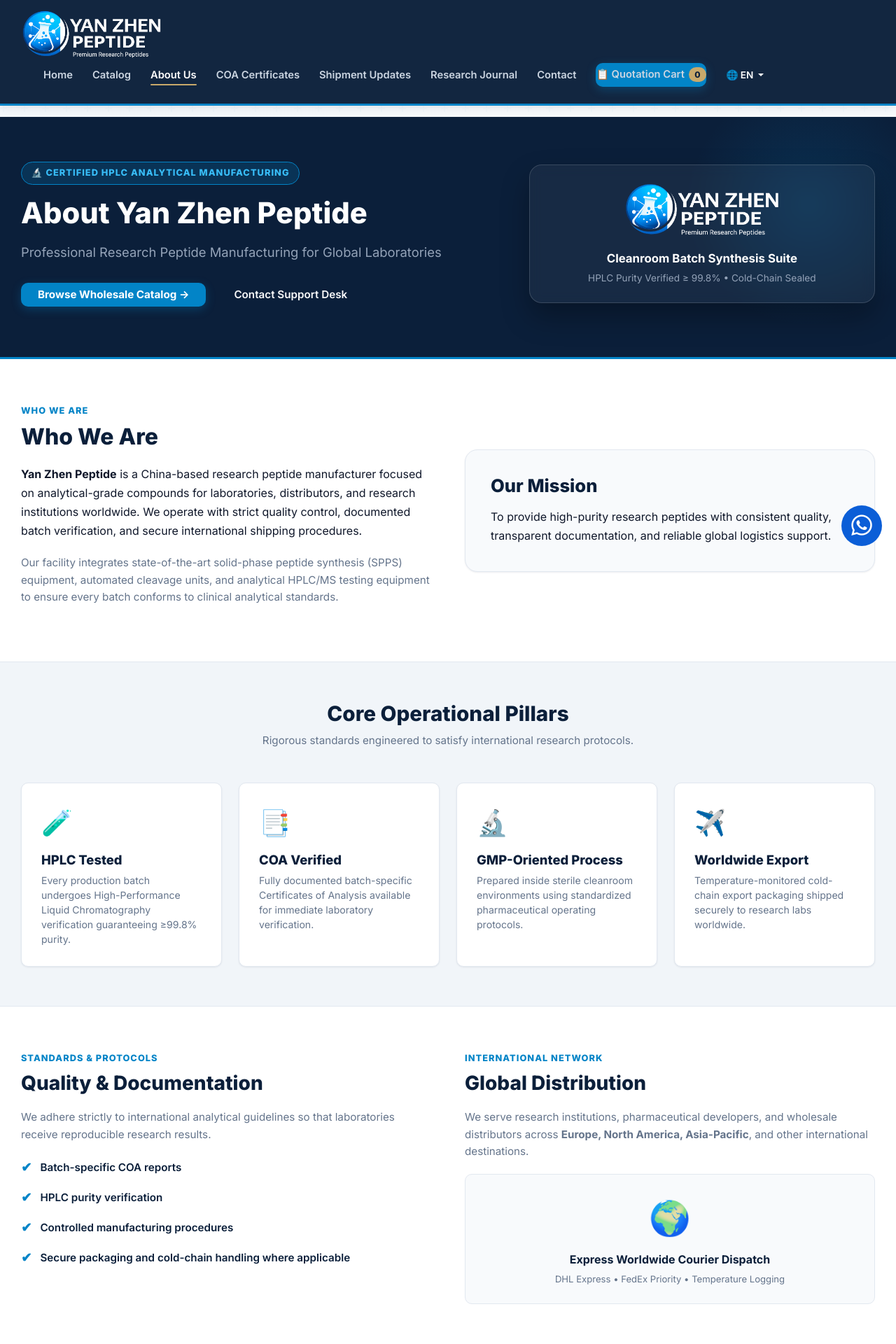
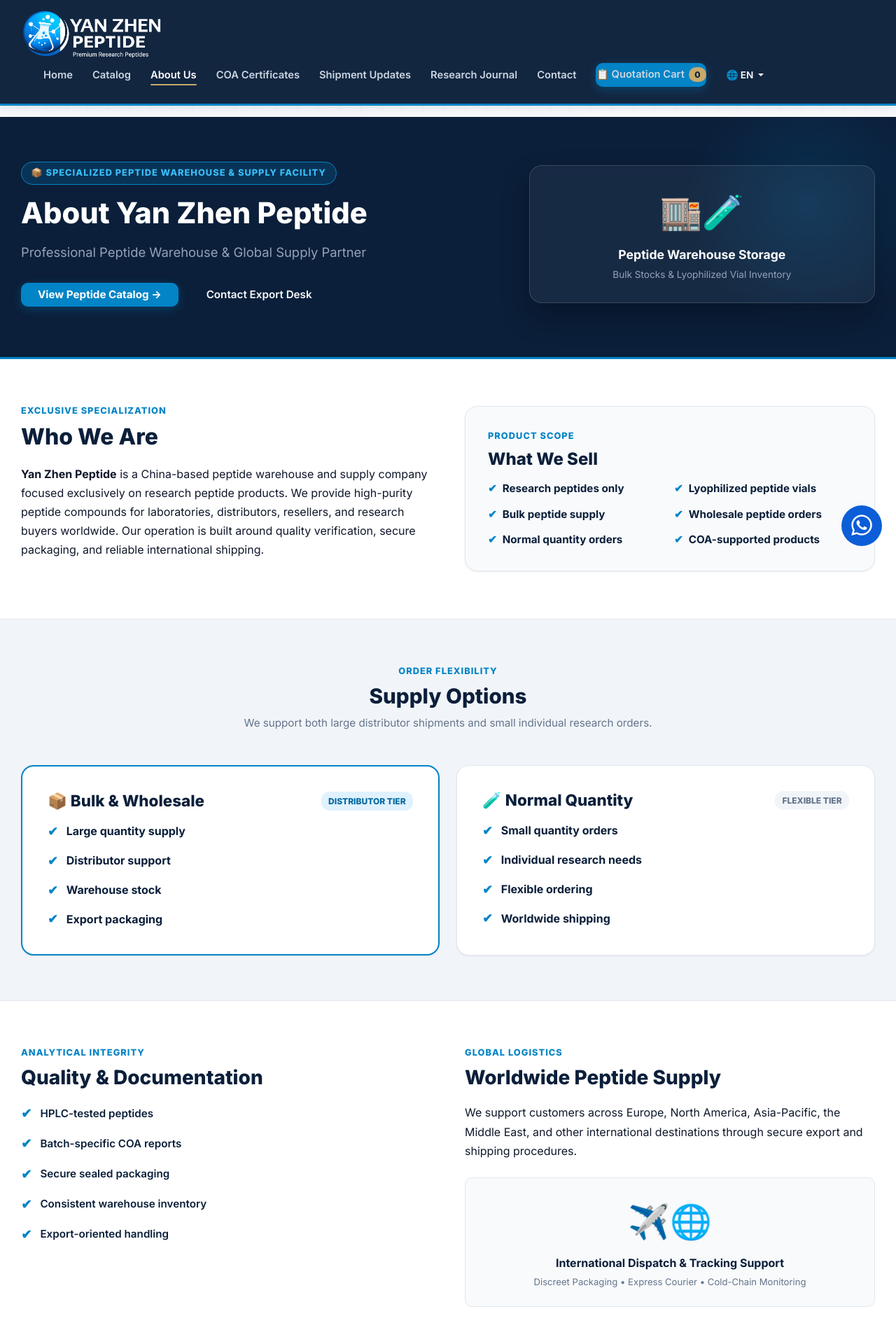
Before and after one commit to popoolaisaiah2003-lgtm/china_store, a Flask app: page /about in a window 1280 px wide. Shown: the top 1920 px of the page at 70% size. Run offline with Flask 3, Linux system fonts and the light colour scheme; some libraries are stand-ins or nearby versions.

Commit message:
Update About Us page (/about) to align with exclusive peptide warehouse positioning, 2 supply option tiers, What We Sell checklist, and SEO metadata

```diff
--- a/templates/about.html
+++ b/templates/about.html
@@ -1,8 +1,8 @@
 {% extends 'base.html' %}
 
-{% block title %}About Yan Zhen Peptide | Research Peptide Manufacturer{% endblock %}
+{% block title %}About Yan Zhen Peptide | Peptide Warehouse & Wholesale Supplier{% endblock %}
 
-{% block meta_description %}Learn about Yan Zhen Peptide, a China-based research peptide manufacturer focused on high-purity compounds, COA verification, HPLC testing, and worldwide export support.{% endblock %}
+{% block meta_description %}Learn about Yan Zhen Peptide, a China-based peptide warehouse specializing in bulk and normal quantity peptide supply with COA verification and worldwide shipping.{% endblock %}
 
 {% block content %}
 <!-- Hero Section -->
@@ -14,64 +14,83 @@
     <div class="row align-items-center g-4">
       <div class="col-lg-7">
         <div style="display: inline-block; background: rgba(2, 132, 199, 0.2); border: 1px solid var(--biotech-blue); color: #38BDF8; font-size: 0.8rem; font-weight: 800; text-transform: uppercase; letter-spacing: 0.08em; padding: 0.35rem 0.85rem; border-radius: 20px; margin-bottom: 1rem;">
-          🔬 Certified HPLC Analytical Manufacturing
+          📦 Specialized Peptide Warehouse & Supply Facility
         </div>
         <h1 style="color: white; font-size: 2.6rem; font-weight: 800; line-height: 1.2; margin-bottom: 1rem;">
           About Yan Zhen Peptide
         </h1>
         <p style="color: #94A3B8; font-size: 1.15rem; max-width: 620px; line-height: 1.6; margin-bottom: 1.75rem;">
-          Professional Research Peptide Manufacturing for Global Laboratories
+          Professional Peptide Warehouse & Global Supply Partner
         </p>
         <div class="d-flex flex-wrap gap-3">
           <a href="{{ url_for('main.products') }}" class="btn btn-primary px-4 py-2" style="font-weight: 700;">
-            Browse Wholesale Catalog &rarr;
+            View Peptide Catalog &rarr;
           </a>
           <a href="{{ url_for('main.contact') }}" class="btn btn-outline-light px-4 py-2" style="font-weight: 600;">
-            Contact Support Desk
+            Contact Export Desk
           </a>
         </div>
       </div>
 
       <!-- Right Hero Graphic -->
       <div class="col-lg-5 text-center">
-        <div style="background: rgba(255, 255, 255, 0.05); border: 1px solid rgba(255, 255, 255, 0.15); border-radius: var(--radius-lg); padding: 1.5rem; backdrop-filter: blur(8px); box-shadow: 0 20px 40px rgba(0, 0, 0, 0.3);">
-          <img src="{{ url_for('static', filename='logo1.png') }}" alt="Yan Zhen Peptide Cleanroom Standard" style="max-height: 80px; width: auto; margin-bottom: 1rem;">
-          <div style="color: white; font-size: 1.05rem; font-weight: 700;">Cleanroom Batch Synthesis Suite</div>
-          <div style="color: #94A3B8; font-size: 0.85rem; margin-top: 0.25rem;">HPLC Purity Verified ≥ 99.8% • Cold-Chain Sealed</div>
+        <div style="background: rgba(255, 255, 255, 0.05); border: 1px solid rgba(255, 255, 255, 0.15); border-radius: var(--radius-lg); padding: 1.75rem; backdrop-filter: blur(8px); box-shadow: 0 20px 40px rgba(0, 0, 0, 0.3);">
+          <div style="font-size: 3rem; margin-bottom: 0.5rem;">🏬🧪</div>
+          <div style="color: white; font-size: 1.1rem; font-weight: 700;">Peptide Warehouse Storage</div>
+          <div style="color: #94A3B8; font-size: 0.85rem; margin-top: 0.25rem;">Bulk Stocks & Lyophilized Vial Inventory</div>
         </div>
       </div>
     </div>
   </div>
 </section>
 
-<!-- Company & Mission Section -->
+<!-- Who We Are & What We Sell -->
 <section class="section" style="padding: 4rem 0; background: white;">
   <div class="container">
     <div class="row g-5 align-items-center">
 
+      <!-- Who We Are -->
       <div class="col-md-6">
         <div style="font-size: 0.8rem; font-weight: 800; color: var(--biotech-blue); text-transform: uppercase; letter-spacing: 0.08em; margin-bottom: 0.5rem;">
-          WHO WE ARE
+          EXCLUSIVE SPECIALIZATION
         </div>
         <h2 style="color: var(--navy-deep); font-weight: 800; font-size: 2rem; margin-bottom: 1.25rem;">
           Who We Are
         </h2>
         <p style="color: var(--text-main); font-size: 1rem; line-height: 1.7; margin-bottom: 1.25rem;">
-          <strong>Yan Zhen Peptide</strong> is a China-based research peptide manufacturer focused on analytical-grade compounds for laboratories, distributors, and research institutions worldwide. We operate with strict quality control, documented batch verification, and secure international shipping procedures.
-        </p>
-        <p style="color: var(--text-muted); font-size: 0.95rem; line-height: 1.6;">
-          Our facility integrates state-of-the-art solid-phase peptide synthesis (SPPS) equipment, automated cleavage units, and analytical HPLC/MS testing equipment to ensure every batch conforms to clinical analytical standards.
+          <strong>Yan Zhen Peptide</strong> is a China-based peptide warehouse and supply company focused exclusively on research peptide products. We provide high-purity peptide compounds for laboratories, distributors, resellers, and research buyers worldwide. Our operation is built around quality verification, secure packaging, and reliable international shipping.
         </p>
       </div>
 
+      <!-- What We Sell Card -->
       <div class="col-md-6">
-        <div style="background: #F8FAFC; border: 1.5px solid var(--border-color); border-radius: var(--radius-lg); padding: 2.25rem; box-shadow: var(--shadow-sm);">
-          <h2 style="color: var(--navy-deep); font-weight: 800; font-size: 1.6rem; margin-bottom: 1rem;">
-            Our Mission
-          </h2>
-          <p style="color: var(--text-main); font-size: 1rem; line-height: 1.7; margin-bottom: 0;">
-            To provide high-purity research peptides with consistent quality, transparent documentation, and reliable global logistics support.
-          </p>
+        <div style="background: #F8FAFC; border: 1.5px solid var(--border-color); border-radius: var(--radius-lg); padding: 2rem; box-shadow: var(--shadow-sm);">
+          <div style="font-size: 0.8rem; font-weight: 800; color: var(--biotech-blue); text-transform: uppercase; letter-spacing: 0.08em; margin-bottom: 0.5rem;">
+            PRODUCT SCOPE
+          </div>
+          <h3 style="color: var(--navy-deep); font-weight: 800; font-size: 1.5rem; margin-bottom: 1rem;">
+            What We Sell
+          </h3>
+          <div style="display: grid; grid-template-columns: 1fr 1fr; gap: 0.75rem; font-size: 0.95rem; font-weight: 700; color: var(--navy-deep);">
+            <div style="display: flex; align-items: center; gap: 0.5rem;">
+              <span style="color: var(--biotech-blue);">✔</span> Research peptides only
+            </div>
+            <div style="display: flex; align-items: center; gap: 0.5rem;">
+              <span style="color: var(--biotech-blue);">✔</span> Lyophilized peptide vials
+            </div>
+            <div style="display: flex; align-items: center; gap: 0.5rem;">
+              <span style="color: var(--biotech-blue);">✔</span> Bulk peptide supply
+            </div>
+            <div style="display: flex; align-items: center; gap: 0.5rem;">
+              <span style="color: var(--biotech-blue);">✔</span> Wholesale peptide orders
+            </div>
+            <div style="display: flex; align-items: center; gap: 0.5rem;">
+              <span style="color: var(--biotech-blue);">✔</span> Normal quantity orders
+            </div>
+            <div style="display: flex; align-items: center; gap: 0.5rem;">
+              <span style="color: var(--biotech-blue);">✔</span> COA-supported products
+            </div>
+          </div>
         </div>
       </div>
 
@@ -79,51 +98,70 @@
   </div>
 </section>
 
-<!-- Trust Cards Grid (4 Cards) -->
-<section style="background: #F1F5F9; padding: 3.5rem 0; border-top: 1px solid var(--border-color); border-bottom: 1px solid var(--border-color);">
+<!-- Flexible Supply Options (2 Cards: Bulk & Wholesale vs Normal Quantity) -->
+<section style="background: #F1F5F9; padding: 4rem 0; border-top: 1px solid var(--border-color); border-bottom: 1px solid var(--border-color);">
   <div class="container">
 
     <div style="text-align: center; max-width: 650px; margin: 0 auto 3rem;">
-      <h2 style="color: var(--navy-deep); font-weight: 800; font-size: 1.85rem; margin-bottom: 0.5rem;">Core Operational Pillars</h2>
-      <p style="color: var(--text-muted); font-size: 0.95rem;">Rigorous standards engineered to satisfy international research protocols.</p>
+      <div style="font-size: 0.8rem; font-weight: 800; color: var(--biotech-blue); text-transform: uppercase; letter-spacing: 0.08em; margin-bottom: 0.5rem;">
+        ORDER FLEXIBILITY
+      </div>
+      <h2 style="color: var(--navy-deep); font-weight: 800; font-size: 1.85rem; margin-bottom: 0.5rem;">Supply Options</h2>
+      <p style="color: var(--text-muted); font-size: 0.95rem;">We support both large distributor shipments and small individual research orders.</p>
     </div>
 
-    <div style="display: grid; grid-template-columns: repeat(auto-fit, minmax(240px, 1fr)); gap: 1.5rem;">
+    <div class="row g-4">
 
-      <!-- Card 1 -->
-      <div style="background: white; border: 1px solid var(--border-color); border-radius: var(--radius-md); padding: 1.75rem; box-shadow: var(--shadow-sm); transition: transform 0.2s ease;">
-        <div style="font-size: 2.25rem; margin-bottom: 0.75rem; color: var(--biotech-blue);">🧪</div>
-        <h4 style="color: var(--navy-deep); font-weight: 800; font-size: 1.15rem; margin-bottom: 0.5rem;">HPLC Tested</h4>
-        <p style="color: var(--text-muted); font-size: 0.88rem; line-height: 1.5; margin: 0;">
-          Every production batch undergoes High-Performance Liquid Chromatography verification guaranteeing ≥99.8% purity.
-        </p>
+      <!-- Card 1: Bulk & Wholesale -->
+      <div class="col-md-6">
+        <div style="background: white; border: 2px solid var(--biotech-blue); border-radius: var(--radius-lg); padding: 2.25rem; box-shadow: var(--shadow-sm); height: 100%;">
+          <div style="display: flex; justify-content: space-between; align-items: center; margin-bottom: 1rem;">
+            <h3 style="color: var(--navy-deep); font-weight: 800; font-size: 1.4rem; margin: 0;">
+              📦 Bulk & Wholesale
+            </h3>
+            <span style="background: #E0F2FE; color: #0369A1; font-weight: 800; font-size: 0.75rem; padding: 0.25rem 0.65rem; border-radius: 12px;">DISTRIBUTOR TIER</span>
+          </div>
+          <ul style="list-style: none; padding: 0; margin: 0; display: flex; flex-direction: column; gap: 0.85rem;">
+            <li style="display: flex; align-items: center; gap: 0.75rem; font-weight: 700; color: var(--navy-deep);">
+              <span style="color: var(--biotech-blue); font-size: 1.1rem;">✔</span> Large quantity supply
+            </li>
+            <li style="display: flex; align-items: center; gap: 0.75rem; font-weight: 700; color: var(--navy-deep);">
+              <span style="color: var(--biotech-blue); font-size: 1.1rem;">✔</span> Distributor support
+            </li>
+            <li style="display: flex; align-items: center; gap: 0.75rem; font-weight: 700; color: var(--navy-deep);">
+              <span style="color: var(--biotech-blue); font-size: 1.1rem;">✔</span> Warehouse stock
+            </li>
+            <li style="display: flex; align-items: center; gap: 0.75rem; font-weight: 700; color: var(--navy-deep);">
+              <span style="color: var(--biotech-blue); font-size: 1.1rem;">✔</span> Export packaging
+            </li>
+          </ul>
+        </div>
       </div>
 
-      <!-- Card 2 -->
-      <div style="background: white; border: 1px solid var(--border-color); border-radius: var(--radius-md); padding: 1.75rem; box-shadow: var(--shadow-sm); transition: transform 0.2s ease;">
-        <div style="font-size: 2.25rem; margin-bottom: 0.75rem; color: var(--biotech-blue);">📑</div>
-        <h4 style="color: var(--navy-deep); font-weight: 800; font-size: 1.15rem; margin-bottom: 0.5rem;">COA Verified</h4>
-        <p style="color: var(--text-muted); font-size: 0.88rem; line-height: 1.5; margin: 0;">
-          Fully documented batch-specific Certificates of Analysis available for immediate laboratory verification.
-        </p>
-      </div>
-
-      <!-- Card 3 -->
-      <div style="background: white; border: 1px solid var(--border-color); border-radius: var(--radius-md); padding: 1.75rem; box-shadow: var(--shadow-sm); transition: transform 0.2s ease;">
-        <div style="font-size: 2.25rem; margin-bottom: 0.75rem; color: var(--biotech-blue);">🔬</div>
-        <h4 style="color: var(--navy-deep); font-weight: 800; font-size: 1.15rem; margin-bottom: 0.5rem;">GMP-Oriented Process</h4>
-        <p style="color: var(--text-muted); font-size: 0.88rem; line-height: 1.5; margin: 0;">
-          Prepared inside sterile cleanroom environments using standardized pharmaceutical operating protocols.
-        </p>
-      </div>
-
-      <!-- Card 4 -->
-      <div style="background: white; border: 1px solid var(--border-color); border-radius: var(--radius-md); padding: 1.75rem; box-shadow: var(--shadow-sm); transition: transform 0.2s ease;">
-        <div style="font-size: 2.25rem; margin-bottom: 0.75rem; color: var(--biotech-blue);">✈️</div>
-        <h4 style="color: var(--navy-deep); font-weight: 800; font-size: 1.15rem; margin-bottom: 0.5rem;">Worldwide Export</h4>
-        <p style="color: var(--text-muted); font-size: 0.88rem; line-height: 1.5; margin: 0;">
-          Temperature-monitored cold-chain export packaging shipped securely to research labs worldwide.
-        </p>
+      <!-- Card 2: Normal Quantity -->
+      <div class="col-md-6">
+        <div style="background: white; border: 1px solid var(--border-color); border-radius: var(--radius-lg); padding: 2.25rem; box-shadow: var(--shadow-sm); height: 100%;">
+          <div style="display: flex; justify-content: space-between; align-items: center; margin-bottom: 1rem;">
+            <h3 style="color: var(--navy-deep); font-weight: 800; font-size: 1.4rem; margin: 0;">
+              🧪 Normal Quantity
+            </h3>
+            <span style="background: #F1F5F9; color: var(--text-muted); font-weight: 800; font-size: 0.75rem; padding: 0.25rem 0.65rem; border-radius: 12px;">FLEXIBLE TIER</span>
+          </div>
+          <ul style="list-style: none; padding: 0; margin: 0; display: flex; flex-direction: column; gap: 0.85rem;">
+            <li style="display: flex; align-items: center; gap: 0.75rem; font-weight: 700; color: var(--navy-deep);">
+              <span style="color: var(--biotech-blue); font-size: 1.1rem;">✔</span> Small quantity orders
+            </li>
+            <li style="display: flex; align-items: center; gap: 0.75rem; font-weight: 700; color: var(--navy-deep);">
+              <span style="color: var(--biotech-blue); font-size: 1.1rem;">✔</span> Individual research needs
+            </li>
+            <li style="display: flex; align-items: center; gap: 0.75rem; font-weight: 700; color: var(--navy-deep);">
+              <span style="color: var(--biotech-blue); font-size: 1.1rem;">✔</span> Flexible ordering
+            </li>
+            <li style="display: flex; align-items: center; gap: 0.75rem; font-weight: 700; color: var(--navy-deep);">
+              <span style="color: var(--biotech-blue); font-size: 1.1rem;">✔</span> Worldwide shipping
+            </li>
+          </ul>
+        </div>
       </div>
 
     </div>
@@ -131,7 +169,7 @@
   </div>
 </section>
 
-<!-- Quality & Global Sections Grid -->
+<!-- Quality & Verification + Worldwide Supply -->
 <section class="section" style="padding: 4rem 0; background: white;">
   <div class="container">
     <div class="row g-5">
@@ -139,45 +177,45 @@
       <!-- Quality & Documentation -->
       <div class="col-md-6">
         <div style="font-size: 0.8rem; font-weight: 800; color: var(--biotech-blue); text-transform: uppercase; letter-spacing: 0.08em; margin-bottom: 0.5rem;">
-          STANDARDS & PROTOCOLS
+          ANALYTICAL INTEGRITY
         </div>
         <h3 style="color: var(--navy-deep); font-weight: 800; font-size: 1.75rem; margin-bottom: 1.25rem;">
           Quality & Documentation
         </h3>
-        <p style="color: var(--text-muted); font-size: 0.95rem; margin-bottom: 1.25rem;">
-          We adhere strictly to international analytical guidelines so that laboratories receive reproducible research results.
-        </p>
         <ul style="list-style: none; padding: 0; margin: 0; display: flex; flex-direction: column; gap: 0.85rem;">
+          <li style="display: flex; align-items: center; gap: 0.75rem; font-size: 0.95rem; color: var(--navy-deep); font-weight: 600;">
+            <span style="color: var(--biotech-blue); font-size: 1.15rem;">✔</span> HPLC-tested peptides
+          </li>
           <li style="display: flex; align-items: center; gap: 0.75rem; font-size: 0.95rem; color: var(--navy-deep); font-weight: 600;">
             <span style="color: var(--biotech-blue); font-size: 1.15rem;">✔</span> Batch-specific COA reports
           </li>
           <li style="display: flex; align-items: center; gap: 0.75rem; font-size: 0.95rem; color: var(--navy-deep); font-weight: 600;">
-            <span style="color: var(--biotech-blue); font-size: 1.15rem;">✔</span> HPLC purity verification
+            <span style="color: var(--biotech-blue); font-size: 1.15rem;">✔</span> Secure sealed packaging
           </li>
           <li style="display: flex; align-items: center; gap: 0.75rem; font-size: 0.95rem; color: var(--navy-deep); font-weight: 600;">
-            <span style="color: var(--biotech-blue); font-size: 1.15rem;">✔</span> Controlled manufacturing procedures
+            <span style="color: var(--biotech-blue); font-size: 1.15rem;">✔</span> Consistent warehouse inventory
           </li>
           <li style="display: flex; align-items: center; gap: 0.75rem; font-size: 0.95rem; color: var(--navy-deep); font-weight: 600;">
-            <span style="color: var(--biotech-blue); font-size: 1.15rem;">✔</span> Secure packaging and cold-chain handling where applicable
+            <span style="color: var(--biotech-blue); font-size: 1.15rem;">✔</span> Export-oriented handling
           </li>
         </ul>
       </div>
 
-      <!-- Global Distribution -->
+      <!-- Worldwide Peptide Supply -->
       <div class="col-md-6">
         <div style="font-size: 0.8rem; font-weight: 800; color: var(--biotech-blue); text-transform: uppercase; letter-spacing: 0.08em; margin-bottom: 0.5rem;">
-          INTERNATIONAL NETWORK
+          GLOBAL LOGISTICS
         </div>
         <h3 style="color: var(--navy-deep); font-weight: 800; font-size: 1.75rem; margin-bottom: 1.25rem;">
-          Global Distribution
+          Worldwide Peptide Supply
         </h3>
-        <p style="color: var(--text-muted); font-size: 0.95rem; margin-bottom: 1.25rem;">
-          We serve research institutions, pharmaceutical developers, and wholesale distributors across <strong>Europe, North America, Asia-Pacific</strong>, and other international destinations.
+        <p style="color: var(--text-main); font-size: 1rem; line-height: 1.7; margin-bottom: 1.5rem;">
+          We support customers across Europe, North America, Asia-Pacific, the Middle East, and other international destinations through secure export and shipping procedures.
         </p>
         <div style="background: #F8FAFC; border: 1px solid var(--border-color); border-radius: var(--radius-md); padding: 1.5rem; text-align: center;">
-          <div style="font-size: 3rem; margin-bottom: 0.5rem;">🌍</div>
-          <div style="font-weight: 700; color: var(--navy-deep); font-size: 1rem;">Express Worldwide Courier Dispatch</div>
-          <div style="font-size: 0.82rem; color: var(--text-muted); margin-top: 0.25rem;">DHL Express • FedEx Priority • Temperature Logging</div>
+          <div style="font-size: 3rem; margin-bottom: 0.5rem;">✈️🌐</div>
+          <div style="font-weight: 700; color: var(--navy-deep); font-size: 1rem;">International Dispatch & Tracking Support</div>
+          <div style="font-size: 0.82rem; color: var(--text-muted); margin-top: 0.25rem;">Discreet Packaging • Express Courier • Cold-Chain Monitoring</div>
         </div>
       </div>
 
@@ -185,33 +223,38 @@
   </div>
 </section>
 
-<!-- Why Choose Us Section -->
+<!-- Why Choose Yan Zhen Peptide -->
 <section style="background: #F8FAFC; padding: 4rem 0; border-top: 1px solid var(--border-color);">
   <div class="container">
 
     <div style="text-align: center; max-width: 650px; margin: 0 auto 3rem;">
       <div style="font-size: 0.8rem; font-weight: 800; color: var(--biotech-blue); text-transform: uppercase; letter-spacing: 0.08em; margin-bottom: 0.5rem;">
-        THE ADVANTAGE
+        WHY CHOOSE US
       </div>
       <h2 style="color: var(--navy-deep); font-weight: 800; font-size: 1.85rem; margin-bottom: 0.5rem;">Why Choose Yan Zhen Peptide?</h2>
-      <p style="color: var(--text-muted); font-size: 0.95rem;">Engineered for long-term wholesale partnerships and research consistency.</p>
+      <p style="color: var(--text-muted); font-size: 0.95rem;">Specialized warehouse operations built for reliable peptide supply.</p>
     </div>
 
     <div style="display: grid; grid-template-columns: repeat(auto-fit, minmax(200px, 1fr)); gap: 1.25rem;">
 
       <div style="background: white; border: 1px solid var(--border-color); border-radius: var(--radius-md); padding: 1.25rem; text-align: center;">
-        <span style="font-size: 1.5rem; display: block; margin-bottom: 0.5rem;">💎</span>
-        <strong style="color: var(--navy-deep); font-size: 0.95rem; display: block;">Consistent purity standards</strong>
+        <span style="font-size: 1.5rem; display: block; margin-bottom: 0.5rem;">🔬</span>
+        <strong style="color: var(--navy-deep); font-size: 0.95rem; display: block;">Peptide-only specialization</strong>
+      </div>
+
+      <div style="background: white; border: 1px solid var(--border-color); border-radius: var(--radius-md); padding: 1.25rem; text-align: center;">
+        <span style="font-size: 1.5rem; display: block; margin-bottom: 0.5rem;">📦</span>
+        <strong style="color: var(--navy-deep); font-size: 0.95rem; display: block;">Bulk and small-quantity supply</strong>
+      </div>
+
+      <div style="background: white; border: 1px solid var(--border-color); border-radius: var(--radius-md); padding: 1.25rem; text-align: center;">
+        <span style="font-size: 1.5rem; display: block; margin-bottom: 0.5rem;">📑</span>
+        <strong style="color: var(--navy-deep); font-size: 0.95rem; display: block;">Verified product documentation</strong>
       </div>
 
       <div style="background: white; border: 1px solid var(--border-color); border-radius: var(--radius-md); padding: 1.25rem; text-align: center;">
         <span style="font-size: 1.5rem; display: block; margin-bottom: 0.5rem;">💬</span>
         <strong style="color: var(--navy-deep); font-size: 0.95rem; display: block;">Responsive communication</strong>
-      </div>
-
-      <div style="background: white; border: 1px solid var(--border-color); border-radius: var(--radius-md); padding: 1.25rem; text-align: center;">
-        <span style="font-size: 1.5rem; display: block; margin-bottom: 0.5rem;">📦</span>
-        <strong style="color: var(--navy-deep); font-size: 0.95rem; display: block;">Export-oriented support</strong>
       </div>
 
       <div style="background: white; border: 1px solid var(--border-color); border-radius: var(--radius-md); padding: 1.25rem; text-align: center;">
@@ -234,10 +277,10 @@
   <div class="container">
     <div style="background: linear-gradient(135deg, var(--navy-deep) 0%, #0369A1 100%); color: white; border-radius: var(--radius-lg); padding: 3rem 2rem; text-align: center; box-shadow: var(--shadow-lg);">
       <h2 style="color: white; font-weight: 800; font-size: 2rem; margin-bottom: 0.75rem;">
-        Partner with Yan Zhen Peptide Today
+        Partner with Yan Zhen Peptide
       </h2>
       <p style="color: #CBD5E1; font-size: 1.05rem; max-width: 600px; margin: 0 auto 2rem;">
-        Contact our wholesale export desk to request pricing, custom peptide synthesis, or bulk order quotations.
+        Contact our export desk to request pricing, warehouse stock availability, or direct wholesale quotations.
       </p>
 
       <div style="display: flex; justify-content: center; gap: 2rem; flex-wrap: wrap; margin-bottom: 2rem; font-size: 1rem;">
@@ -250,7 +293,7 @@
       </div>
 
       <a href="{{ url_for('main.order') }}" class="btn btn-primary px-5 py-3" style="font-size: 1.1rem; font-weight: 700;">
-        Request a Wholesale Quote &rarr;
+        Request a Peptide Quote &rarr;
       </a>
     </div>
   </div>
```
